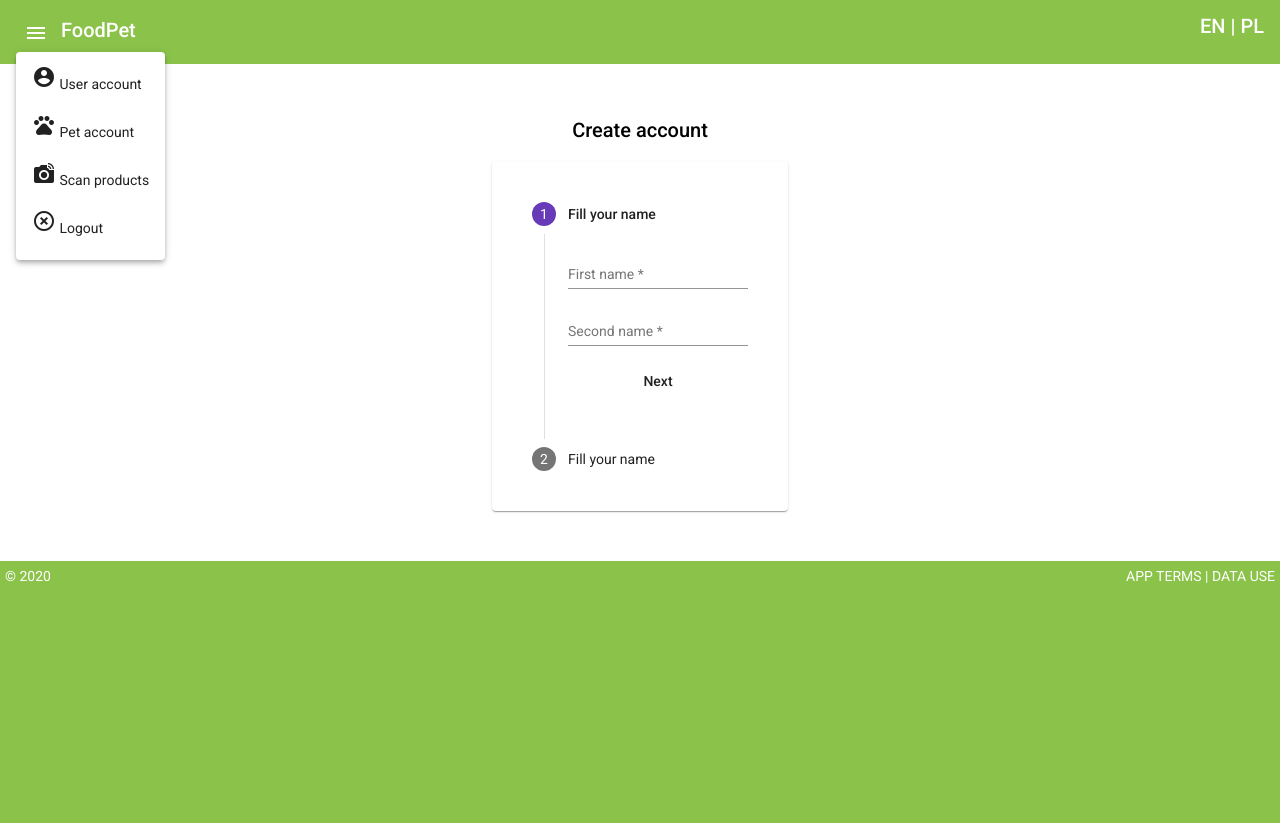
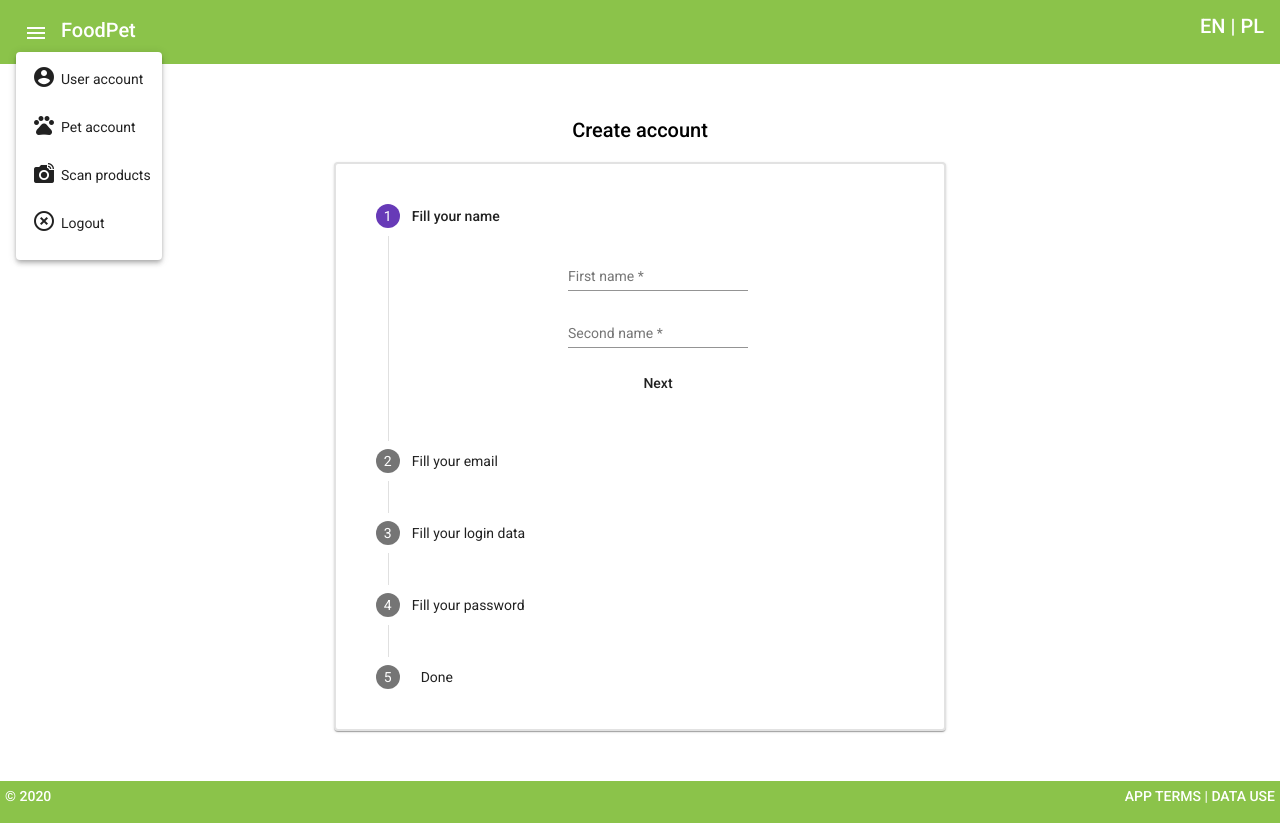
Before and after one commit to szymonita/foodPet, an Angular app: page /createAccount in a window 1280 px wide. Both pictures are taken after a click on the button "menu". Before the commit the page ends 800 px from the top, so only its background shows below. Built offline with nearby package versions, Linux system fonts and the light colour scheme.

Commit message:
[Feature] Create account additions

```diff
--- a/src/app/create-account/create-account.component.html
+++ b/src/app/create-account/create-account.component.html
@@ -27,24 +27,81 @@
         </form>
       </mat-step>
 
+      <mat-step [stepControl]="emailGroup">
+        <form [formGroup]="emailGroup" class="login-form">
+          <ng-template matStepLabel>Fill your email</ng-template>
+            <mat-form-field>
+              <mat-label>Email</mat-label>
+              <input matInput placeholder="Your email" formControlName="email">
+            </mat-form-field>
+            <div>
+              <button mat-button matStepperPrevious>Back</button>
+              <button mat-button matStepperNext>Next</button>
+            </div>
+        </form>
+      </mat-step>
+
       <mat-step [stepControl]="userGroup">
         <form [formGroup]="userGroup" class="login-form">
-            <ng-template matStepLabel>Fill your name</ng-template>
+            <ng-template matStepLabel>Fill your login data</ng-template>
             <mat-form-field>
-              <mat-label>First name</mat-label>
-              <input matInput placeholder="First name" formControlName="userName">
+              <mat-label>User name</mat-label>
+              <input matInput placeholder="User name" formControlName="userName">
             </mat-form-field>
             <br/>
-            <mat-form-field>
-              <mat-label>Second name</mat-label>
-              <input matInput placeholder="Second name" formControlName="passwordName">
-            </mat-form-field>
+
           <div>
             <button mat-button matStepperPrevious>Back</button>
             <button mat-button matStepperNext>Next</button>
           </div>
         </form>
       </mat-step>
+
+      <mat-step [stepControl]="passwordGroup">
+        <form [formGroup]="passwordGroup" class="login-form">
+          <ng-template matStepLabel>Fill your password</ng-template>
+          <mat-form-field>
+            <mat-label>Password</mat-label>
+            <input
+              matInput
+              placeholder="Your password"
+              formControlName="passwordName"
+              type="password"
+              (keyup)="onPasswordType($event)">
+          </mat-form-field>
+
+          <div class="create-account-password">
+            <p>Password should have at least one special character, number, and 8 characters.</p>
+
+            <p>Your password has:</p>
+            <ul class="create-account-password-ul">
+              <li *ngIf="getIfPasswordHasSpecialCharacter()">One special character <b>&#10003;</b></li>
+              <li *ngIf="getIfPasswordHasNumber()">One number <b>&#10003;</b></li>
+              <li *ngIf="getIfPasswordHas8characters()">Eight characters <b>&#10003;</b></li>
+            </ul>
+
+            <p *ngIf="getIfPasswordAlright()">
+              Your password is <b>OK!</b>
+            <p>
+          </div>
+
+          <div>
+            <button mat-button matStepperPrevious>Back</button>
+            <button mat-button matStepperNext>Next</button>
+          </div>
+
+        </form>
+      </mat-step>
+
+      <mat-step>
+        <ng-template matStepLabel>Done</ng-template>
+        <p>Great. You can submit the form!</p>
+        <button mat-raised-button color="accent" (click)="sendUserData()">OK!</button>
+        <div>
+
+        </div>
+      </mat-step>
+
     </mat-vertical-stepper>
 
     </mat-card-content>
--- a/src/app/create-account/create-account.component.ts
+++ b/src/app/create-account/create-account.component.ts
@@ -12,11 +12,21 @@ import { STEPPER_GLOBAL_OPTIONS } from '@angular/cdk/stepper';
 })
 export class CreateAccountComponent implements OnInit {
   namesGroup: FormGroup;
+  emailGroup: FormGroup;
   userGroup: FormGroup;
+  passwordGroup: FormGroup;
 
-  constructor(
-    private formBuilder: FormBuilder
-  ) { }
+  private _ifPasswordHasSpecialCharacter: boolean;
+  private _ifPasswordHas8characters: boolean;
+  private _ifPasswordHasNumber: boolean;
+  private _ifPasswordAlright: boolean;
+
+  constructor(private formBuilder: FormBuilder) {
+    this._ifPasswordHasSpecialCharacter = false;
+    this._ifPasswordHas8characters = false;
+    this._ifPasswordHasNumber = false;
+    this._ifPasswordAlright = false;
+  }
 
   ngOnInit(): void {
     this.namesGroup = this.formBuilder.group({
@@ -28,14 +38,87 @@ export class CreateAccountComponent implements OnInit {
       ]]
     });
 
+    this.emailGroup = this.formBuilder.group({
+      email: ['', [
+        Validators.required,
+        Validators.email
+      ]]
+    });
+
     this.userGroup = this.formBuilder.group({
       userName: ['', [
         Validators.required
-      ]],
+      ]]
+    });
+
+    this.passwordGroup = this.formBuilder.group({
       passwordName: ['', [
         Validators.required
       ]]
     });
   }
 
+  onPasswordType(event:any) {
+    const currentPassword:string = event.target.value;
+    const regNumber = new RegExp('[0-9]', 'i');
+    const regSpecialCharacter = new RegExp('[!@#$%^&*()]', 'i');
+
+    if (regNumber.test(currentPassword)) {
+      this.setPasswordHasNumber(true);
+    }
+
+    if (currentPassword.length > 8) {
+      this.setPasswordHas8characters(true);
+    }
+
+    if (regSpecialCharacter.test(currentPassword)) {
+      this.setIfPasswordHasSpecialCharacter(true);
+    }
+
+    if (this.getIfPasswordHasSpecialCharacter() && this.getIfPasswordHas8characters() && this.getIfPasswordHasNumber()) {
+      this.setPasswordAlright(true);
+    }
+
+  }
+
+  sendUserData() {
+
+  }
+
+  /* getters */
+
+  getIfPasswordHasSpecialCharacter():boolean {
+    return this._ifPasswordHasSpecialCharacter;
+  }
+
+  getIfPasswordHas8characters():boolean {
+    return this._ifPasswordHas8characters;
+  }
+
+  getIfPasswordHasNumber():boolean {
+    return this._ifPasswordHasNumber;
+  }
+
+  getIfPasswordAlright():boolean {
+    return this._ifPasswordAlright;
+  }
+
+  /* setters */
+
+  setIfPasswordHasSpecialCharacter(ifOk):void {
+    this._ifPasswordHasSpecialCharacter = ifOk;
+  }
+
+  setPasswordHas8characters(ifOk):void {
+    this._ifPasswordHas8characters = ifOk;
+  }
+
+  setPasswordHasNumber(ifOk):void {
+    this._ifPasswordHasNumber = ifOk;
+  }
+
+  setPasswordAlright(ifOk):void {
+    this._ifPasswordAlright = ifOk;
+  }
+
 }
--- a/src/app/lower-toolbar/lower-toolbar.component.html
+++ b/src/app/lower-toolbar/lower-toolbar.component.html
@@ -1,13 +1,19 @@
 <footer class="footer">
   <div class="footer-year">
-    <p>&copy; {{ year() }}</p>
+    <p class="footer-text">
+        &copy; {{ year() }}
+    </p>
   </div>
 
   <div class="footer-legal">
     <p>
-      <span>APP TERMS</span>
+      <span class="footer-text">
+        APP TERMS
+      </span>
       |
-      <span>DATA USE</span>
+      <span class="footer-text">
+        DATA USE
+      </span>
     </p>
   </div>
 
--- a/src/app/upper-toolbar/upper-toolbar.component.html
+++ b/src/app/upper-toolbar/upper-toolbar.component.html
@@ -9,23 +9,24 @@
       <mat-menu #menu="matMenu">
         <button mat-menu-item>
           <span class="material-icons">account_circle</span>
-          User account
+          <span class="text-next-to-icon">User account</span>
         </button>
         <button mat-menu-item>
           <span class="material-icons">pets</span>
-          Pet account
+          <span class="text-next-to-icon">Pet account</span>
         </button>
         <button mat-menu-item>
           <span class="material-icons">linked_camera</span>
-          Scan products
+          <span class="text-next-to-icon">Scan products</span>
         </button>
         <button mat-menu-item>
           <span class="material-icons">highlight_off</span>
-          Logout
+          <span class="text-next-to-icon">Logout</span>
         </button>
       </mat-menu>
 
       FoodPet
+
     </h1>
   </div>
 
--- a/src/styles.css
+++ b/src/styles.css
@@ -5,6 +5,7 @@
   --white-text: #ffffff;
   --accent: #FFC107;
   --black-text: #000000;
+  --grey: #e2e2e2;
 }
 
 /*#0277BD*/
@@ -26,12 +27,38 @@ a:hover {
   font-weight: 800;
 }
 
+.material-icons {
+  top: -40px;
+}
+
+.mat-card {
+  border-width: 2px;
+  border-style: solid;
+  border-color: var(--grey);
+}
+
+@media (max-width: 650px) {
+  .mat-card {
+    border: 0px solid var(--grey);
+    box-shadow: none !important;
+  }
+}
+
 .mat-flat-button.mat-accent, .mat-raised-button.mat-accent, .mat-fab.mat-accent, .mat-mini-fab.mat-accent {
   background-color: var(--accent);
 }
 
 .mat-toolbar.mat-primary {
   background-color: var(--upper-component);
+  position: sticky;
+  top: 0;
+  z-index: 2;
+}
+
+.text-next-to-icon {
+  position: relative;
+  top: -5px;
+  left: 5px;
 }
 
 .upper-toolbar {
@@ -80,9 +107,8 @@ a:hover {
   float: right;
 }
 
-.footer-legal > p > span:hover {
-  font-weight: 800;
-  cursor: pointer;
+.footer-text {
+  font-weight: 550;
 }
 
 .login-container {
@@ -114,3 +140,11 @@ a:hover {
   justify-content: center;
   text-align: center;
 }
+
+.create-account-password {
+  text-align: left;
+}
+
+.create-account-password-ul {
+  color: var(--upper-component);
+}
```
